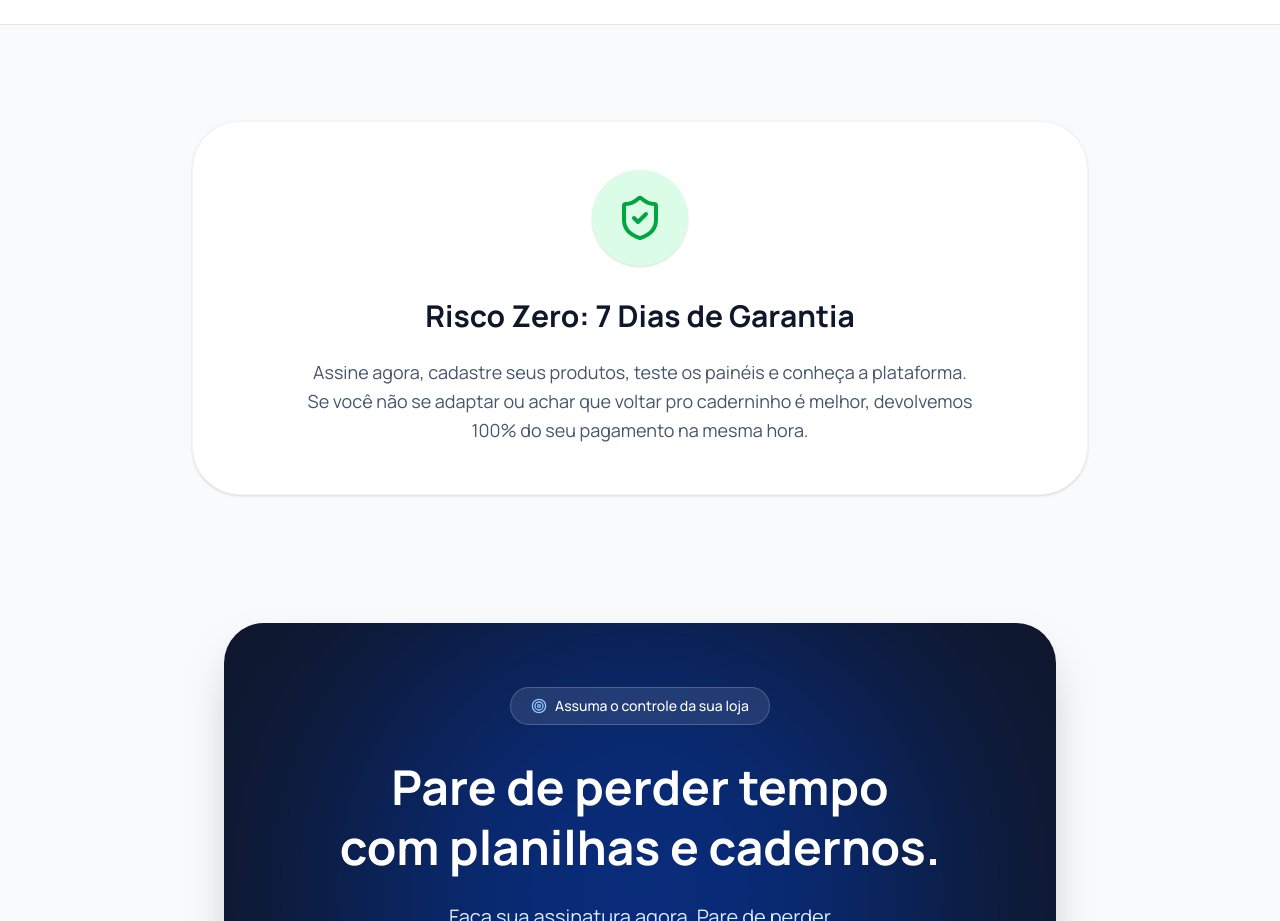
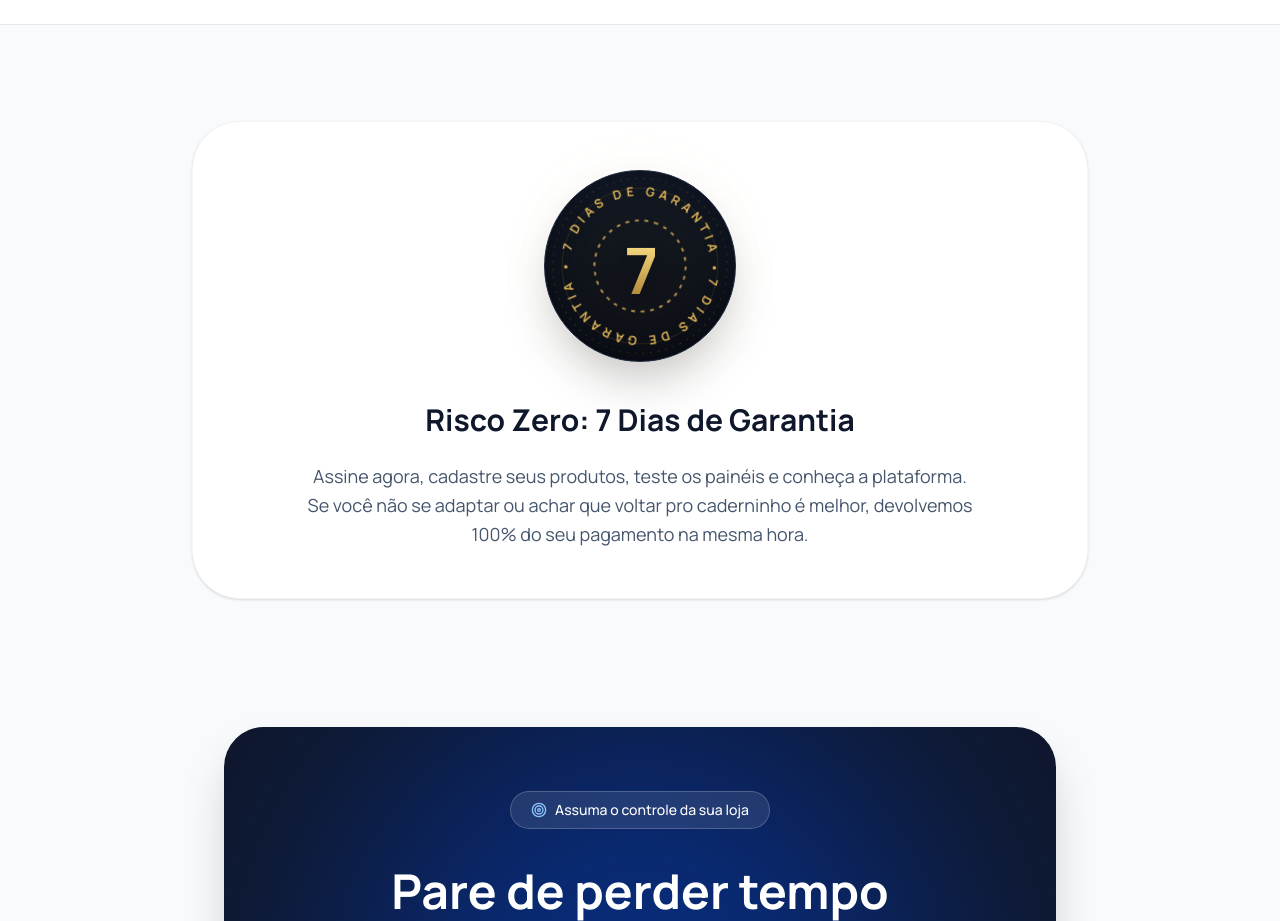
Before and after one commit to BrianSantos95/lpnurvee, a React (Vite) app: page / in a window 1280 px wide. Shown: the part 8480-9401 px from the top of the page. Built offline with nearby package versions, Linux system fonts and the light colour scheme.

Commit message:
feat(guarantee): replace generic icon with custom dark circular golden 7-day badge

```diff
--- a/src/App.tsx
+++ b/src/App.tsx
@@ -1179,8 +1179,42 @@ export default function App() {
       <section className="py-24 bg-slate-50 border-t border-slate-200">
         <div className="max-w-4xl mx-auto px-4 sm:px-6 lg:px-8 text-center bg-white rounded-[3rem] p-12 border border-slate-100 shadow-sm relative overflow-hidden">
 
-          <div className="w-24 h-24 bg-green-100 rounded-full flex items-center justify-center mx-auto mb-8 shadow-sm">
-            <ShieldCheck className="w-12 h-12 text-green-600" />
+          {/* Custom 7-Day Guarantee Circular Badge */}
+          <div className="relative w-48 h-48 mx-auto mb-10 flex items-center justify-center rounded-full bg-gradient-to-b from-[#0a1120] to-[#040812] shadow-2xl border border-slate-800">
+            {/* Outermost subtle dashes */}
+            <svg className="absolute inset-0 w-full h-full animate-[spin_40s_linear_infinite]" viewBox="0 0 200 200">
+              <circle cx="100" cy="100" r="92" fill="none" stroke="#ab8131" strokeWidth="1" strokeDasharray="2 6" opacity="0.3" />
+            </svg>
+
+            {/* Outer solid thin ring */}
+            <svg className="absolute inset-0 w-full h-full" viewBox="0 0 200 200">
+              <circle cx="100" cy="100" r="82" fill="none" stroke="#ab8131" strokeWidth="0.5" opacity="0.4" />
+            </svg>
+
+            {/* Rotating Text using SVG */}
+            <svg className="absolute inset-0 w-full h-full animate-[spin_25s_linear_infinite]" viewBox="0 0 200 200">
+              <defs>
+                <path id="textCircle" d="M 100, 26 A 74,74 0 1,1 99.9,26" />
+              </defs>
+              <text fill="#d8b058" fontSize="13" fontWeight="bold" letterSpacing="4.5">
+                <textPath href="#textCircle" startOffset="0%">
+                  7 DIAS DE GARANTIA • 7 DIAS DE GARANTIA •
+                </textPath>
+              </text>
+            </svg>
+
+            {/* Inner dashes */}
+            <svg className="absolute inset-0 w-full h-full animate-[spin_35s_linear_infinite_reverse]" viewBox="0 0 200 200">
+              <circle cx="100" cy="100" r="48" fill="none" stroke="#d8b058" strokeWidth="2" strokeDasharray="4 6" opacity="0.8" />
+            </svg>
+
+            {/* Additional inner glow */}
+            <div className="absolute inset-0 rounded-full bg-[#d8b058]/5 blur-xl pointer-events-none"></div>
+
+            {/* Center Number */}
+            <div className="relative z-10 font-bold text-[4rem] bg-gradient-to-b from-[#fde68a] to-[#ab8131] bg-clip-text text-transparent transform translate-y-1 drop-shadow-lg leading-none tracking-tighter">
+              7
+            </div>
           </div>
 
           <h2 className="text-3xl font-bold text-slate-900 mb-6 relative z-10">Risco Zero: 7 Dias de Garantia</h2>
```
